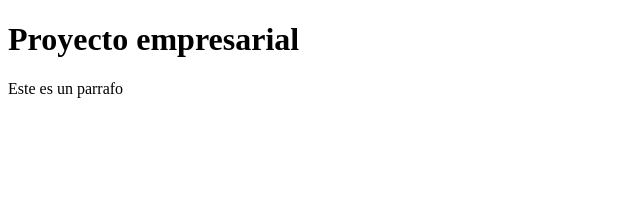
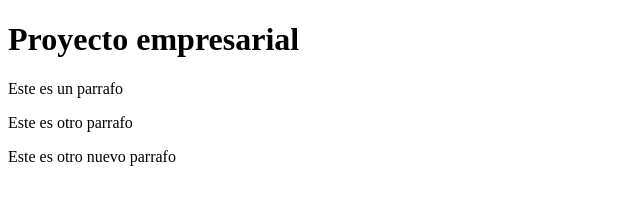
Before and after one commit to luisZamudio7830/Curso_git_pildoras, a plain HTML site: page index.html in a window 1280 px wide. Shown: the whole page, without its empty margins (0-640 px from the left). Drawn offline with Linux system fonts and the light colour scheme.

Commit message:
Nueva actualizacion

```diff
--- a/index.html
+++ b/index.html
@@ -9,4 +9,6 @@
         <h1>Proyecto empresarial </h1>
     </body>
     <p>Este es un parrafo</p>
+    <p>Este es otro parrafo</p>
+    <p>Este es otro nuevo parrafo</p>
 </html>
```
